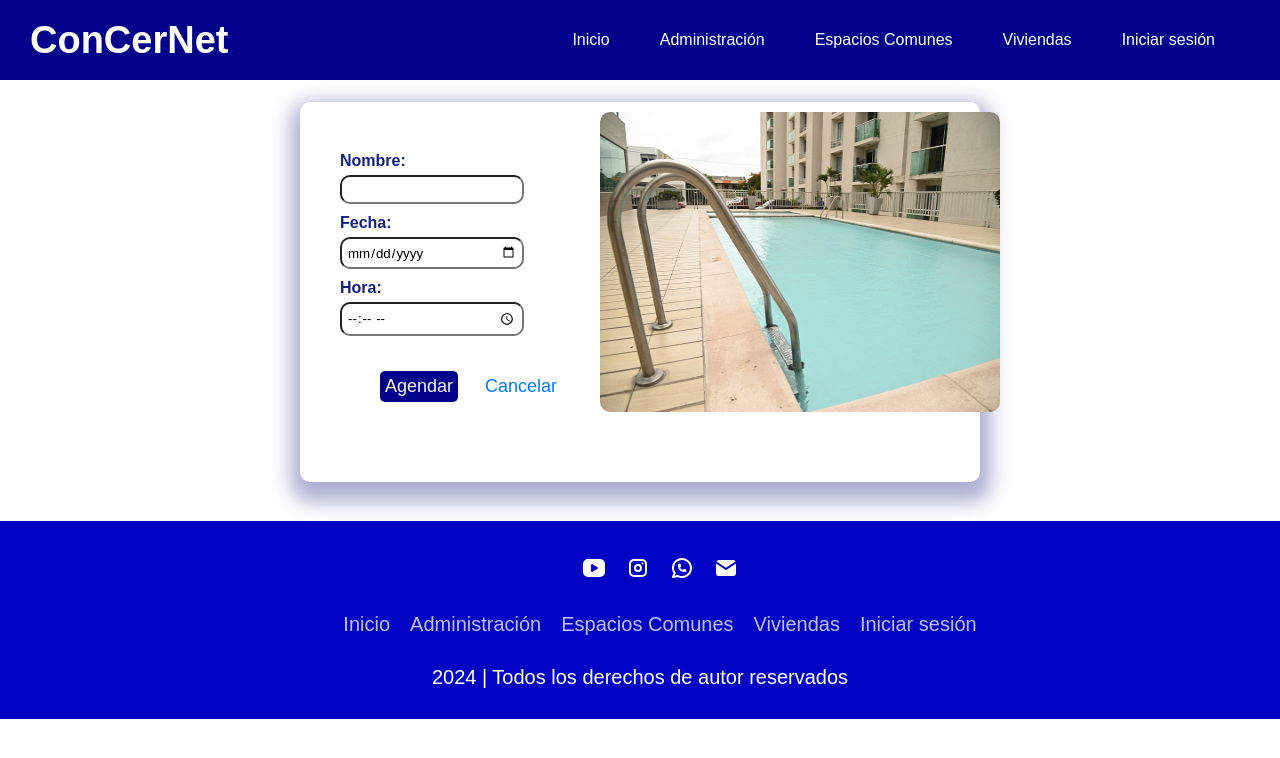
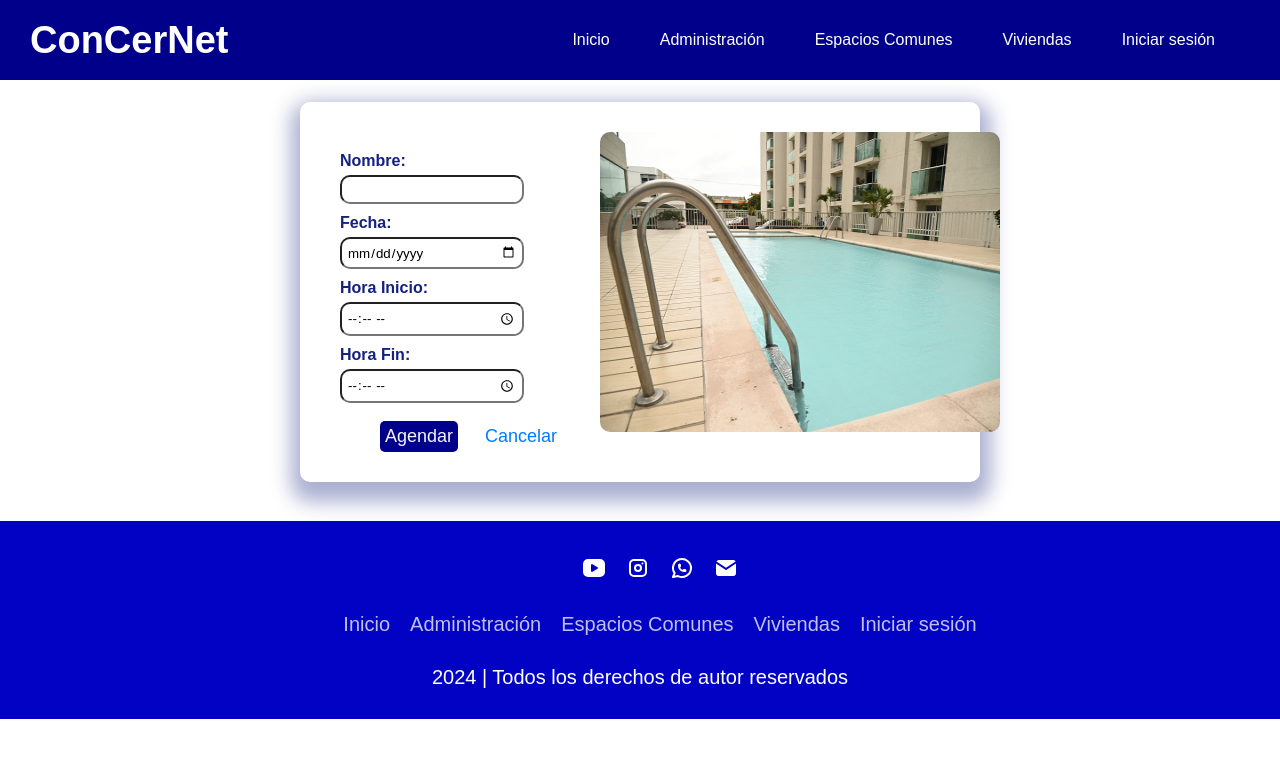
Before and after one commit to ConCerNet/ConCerNet, a React (Create React App) app in the folder concernet/: page /Espacios/1 in a window 1280 px wide. Shown: the top 758 px of the page. Built offline with nearby package versions, Linux system fonts and the light colour scheme.

Commit message:
Re-Re-Rediseño del apartado agendamiento

```diff
--- a/concernet/src/Pages/Agendamiento.jsx
+++ b/concernet/src/Pages/Agendamiento.jsx
@@ -28,8 +28,11 @@ const Agendamiento = () => {
             <label for="fecha"><b>Fecha:</b></label>
             <input type="date" id="fecha" name="fecha" required/>
 
-            <label for="hora"><b>Hora:</b></label>
-            <input type="time" id="hora" name="hora" required/>
+            <label for="horaInicio"><b>Hora Inicio:</b></label>
+            <input type="time" id="horaInicio" name="horaInicio" required/>
+
+            <label for="horaFin"><b>Hora Fin:</b></label>
+            <input type="time" id="horaFin" name="horaFin" required/>
           </div>
             <div className="desicion">
               <button className="agendar" type="submit">Agendar</button>
--- a/concernet/src/Styles/Agendamiento.css
+++ b/concernet/src/Styles/Agendamiento.css
@@ -12,7 +12,7 @@
     width: 400px;
     height: 300px;
     border-radius: 10px;
-    margin: 0 110% 0;
+    margin: 5% 110% 0;
     z-index: 1;
     animation: animacion 1s ease-out forwards;
 }
@@ -49,7 +49,7 @@
     background-color: darkblue;
     color: whitesmoke;
     cursor: pointer;
-    margin: -150px 0 0 380px;
+    margin: -100px 0 0 380px;
     animation: animacion2 1s ease-out forwards;
     font-size: 18px;
     border-radius: 5px;
@@ -62,7 +62,7 @@
     position: absolute;
     background-color: white;
     color: #007BFF;
-    margin: -150px 0 0 480px;
+    margin: -100px 0 0 480px;
     animation: animacion2 1s ease-out forwards;
     font-size: 18px;
     border-radius: 5px;
```
